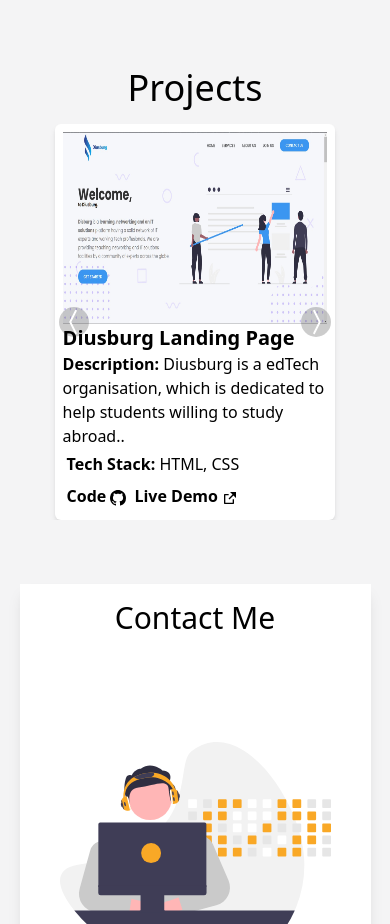
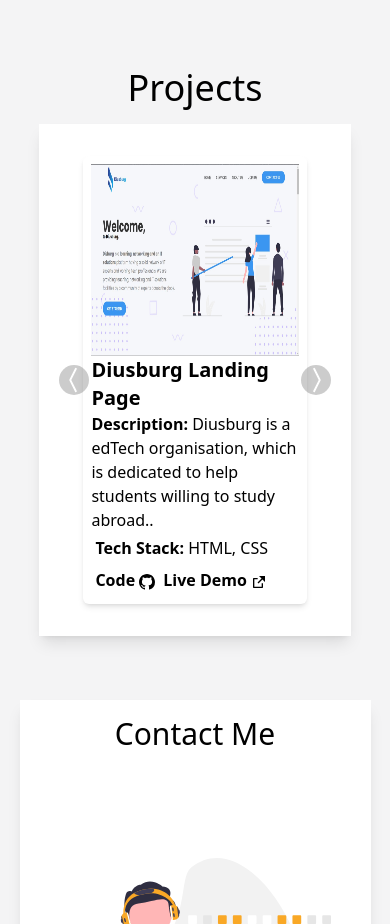
Before and after one commit to Yuvraj883/Yuvis-Portfolio, a React (Create React App) app: page / in a window 390 px wide. Shown: the part 2300-3224 px from the top of the page. Built offline with nearby package versions, Linux system fonts and the light colour scheme.

Commit message:
Updated style.

```diff
--- a/src/Components/Projects.jsx
+++ b/src/Components/Projects.jsx
@@ -129,7 +129,7 @@ function Projects(){
             <BsChevronCompactRight onClick={nextCard}  className="absolute hidden group-hover:block top-[50%] right-5 text-3xl  cursor-pointer bg-black/20 -translate-x-0 -translate-y-[50%] duration-500 text-white rounded-full " size={30} ></BsChevronCompactRight>
         </div>
 {/* Mobile View */}
-        <div className="md:hidden w-[80%] mx-auto relative flex overflow-hidden">
+        <div className="md:hidden w-[80%] mx-auto relative bg-white shadow-lg p-8 flex overflow-hidden">
             {/* <img src={projects[index].coverImg} alt="Project card"/> */}
 
             <SliderCard props = {projects[index]}  ></SliderCard>
```
